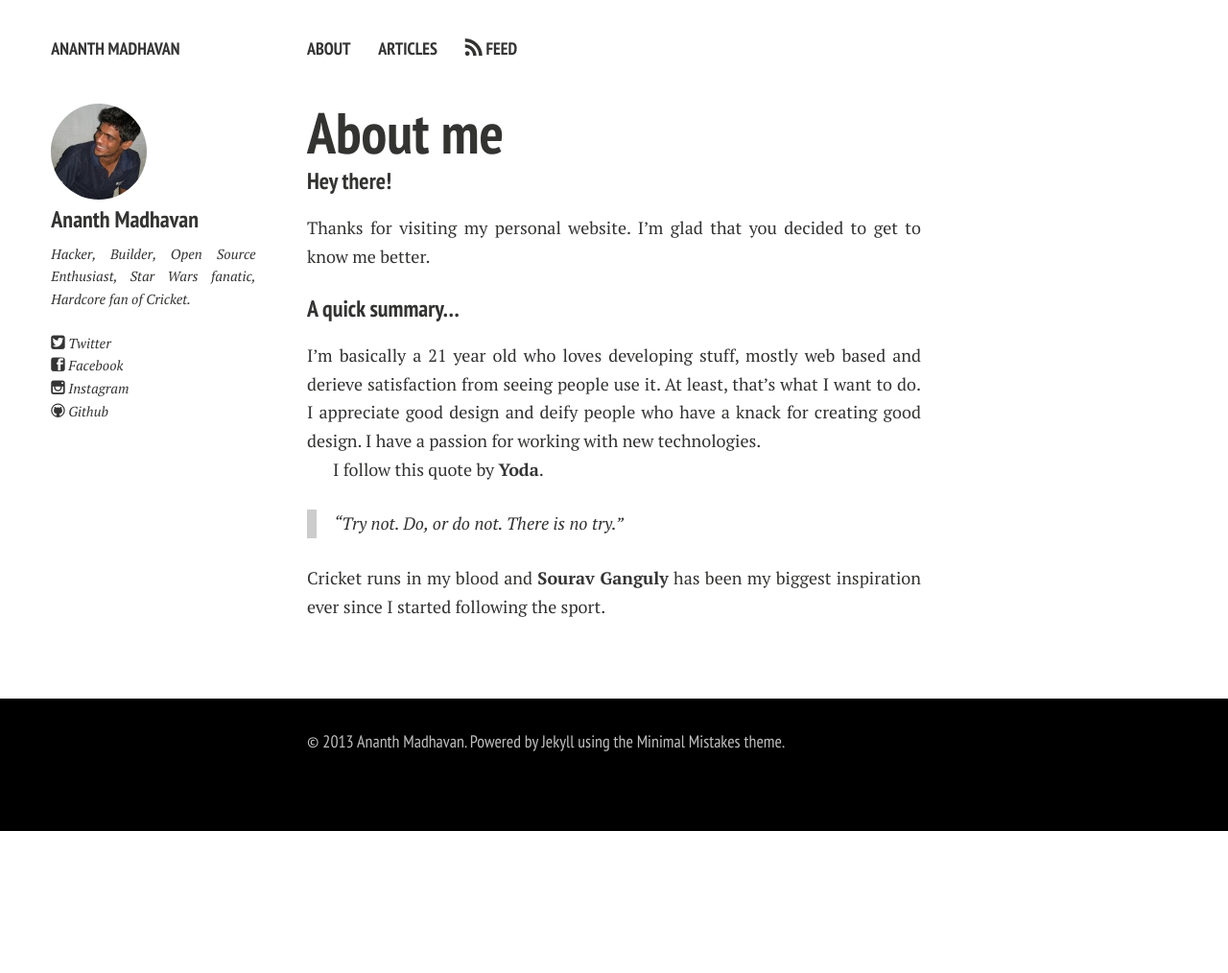
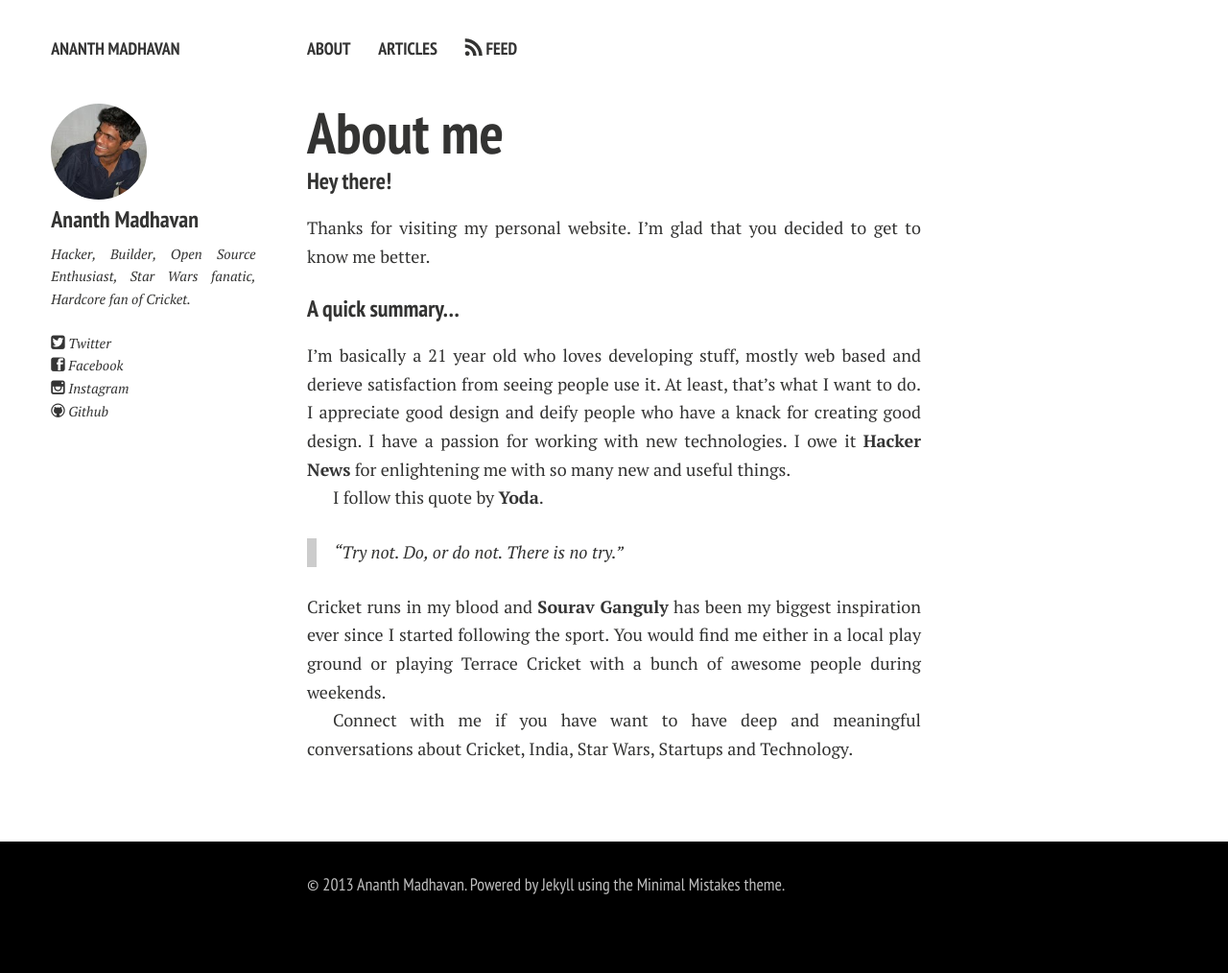
Before and after one commit to ananth99/ananth99.github.com, a Jekyll site: the page built from about.md, in a window 1280 px wide. Shown: the whole page at 96% size. Built offline with Jekyll 4.4.1, drawn with Linux system fonts in a browser that asks for light colours; nearby versions of some CDN libraries; before the commit the page ends 900 px from its top, so only the background shows below that.

Commit message:
Added content to about.md

```diff
--- a/about.md
+++ b/about.md
@@ -11,10 +11,12 @@ modified: 9-9-2013
 Thanks for visiting my personal website. I'm glad that you decided to get to know me better.
 
 #### A quick summary...
-I'm basically a 21 year old who loves developing stuff, mostly web based and derieve satisfaction from seeing people use it. At least, that's what I want to do. I appreciate good design and deify people who have a knack for creating good design. I have a passion for working with new technologies.
+I'm basically a 21 year old who loves developing stuff, mostly web based and derieve satisfaction from seeing people use it. At least, that's what I want to do. I appreciate good design and deify people who have a knack for creating good design. I have a passion for working with new technologies. I owe it **[Hacker News](http://www.hackernews.com)** for enlightening me with so many new and useful things.
 
 I follow this quote by **[Yoda](http://en.wikipedia.org/wiki/Yoda)**.
 
 > "Try not. Do, or do not. There is no try."
 
-Cricket runs in my blood and **[Sourav Ganguly](http://en.wikipedia.org/wiki/Sourav_Ganguly)** has been my biggest inspiration ever since I started following the sport.
+Cricket runs in my blood and **[Sourav Ganguly](http://en.wikipedia.org/wiki/Sourav_Ganguly)** has been my biggest inspiration ever since I started following the sport. You would find me either in a local play ground or playing Terrace Cricket with a bunch of awesome people during weekends.
+
+Connect with me if you have want to have deep and meaningful conversations about Cricket, India, Star Wars, Startups and Technology.
```
Also changed, not shown: 2 other files.
